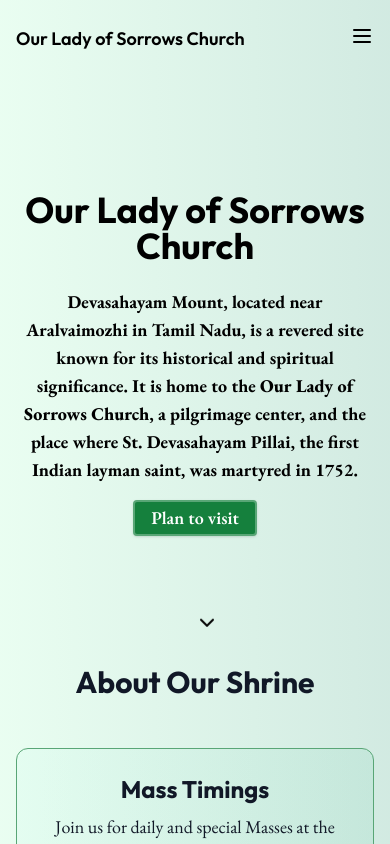
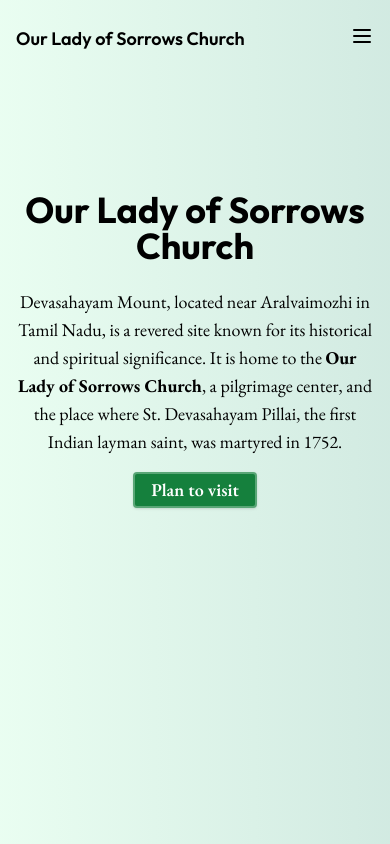
Before and after one commit to 0xrasla/devasahayam-mount, a React (Vite) app in the folder client/: page / in a window 390 px wide. Shown: the top 844 px of the page. Built offline with nearby package versions, Linux system fonts and the light colour scheme.

Commit message:
feauture: some animations

```diff
--- a/client/src/components/about.tsx
+++ b/client/src/components/about.tsx
@@ -59,8 +59,8 @@
                 key={index}
                 title={spotlight.title}
                 className="flex flex-col justify-between h-[250px] hover:bg-gray-100 transition-all duration-300 ease-in-out cards"
-                gradientColor="#fff"
-                gradientSize={250}
+                gradientColor="#f0f0f0"
+                gradientSize={50}
               >
                 <div className="p-6 h-full text-center">
                   <h1 className="text-2xl font-bold text-gray-900 font-outfit mb-2">
--- a/client/src/components/gallery.tsx
+++ b/client/src/components/gallery.tsx
@@ -40,7 +40,7 @@
       initial="hidden"
       whileInView="visible"
       viewport={{ once: true, amount: 0.3 }}
-      transition={{ staggerChildren: 0.2 }}
+      transition={{ staggerChildren: 0.6 }}
     >
       <div className="max-w-7xl mx-auto px-4 sm:px-6 lg:px-8">
         <h2 className="text-3xl font-bold text-center mb-12 text-gray-900">
--- a/client/src/components/hero.tsx
+++ b/client/src/components/hero.tsx
@@ -1,4 +1,4 @@
-import { ChevronDown } from "lucide-react";
+import { motion } from "motion/react";
 import { useEffect, useRef } from "react";
 import { Button } from "./ui/button";
 
@@ -12,13 +12,23 @@
   }, []);
 
   return (
-    <section className="relative overflow-hidden pt-32 pb-6" id="home">
+    <motion.section
+      className="relative overflow-hidden pt-32 pb-6 min-h-screen"
+      id="home"
+      initial={{ opacity: 0, y: 50 }}
+      whileInView={{ opacity: 1, y: 0 }}
+      viewport={{ once: true }}
+      transition={{
+        delay: 0.3,
+        duration: 0.5,
+      }}
+    >
       <div>
-        <div className="container flex flex-col items-center lg:items-start px-4 py-16 pb-24 mx-auto lg:pb-56 md:py-32 md:px-10 lg:px-32 text-center lg:text-left dark:text-gray-50">
+        <div className="container flex flex-col items-center lg:items-start px-4 py-16 mx-auto lg:pb-56 md:py-32 md:px-10 lg:px-32 text-center lg:text-left dark:text-gray-50">
           <h1 className="text-4xl font-outfit font-bold leading-none sm:text-6xl xl:max-w-3xl dark:text-gray-50">
             Our Lady of Sorrows Church
           </h1>
-          <p className="mt-6 mb-2 text-lg sm:mb-12 xl:max-w-3xl dark:text-gray-50 font-bold font-ebgarmond">
+          <p className="mt-6 mb-2 text-lg sm:mb-12 xl:max-w-3xl dark:text-gray-50 font-ebgarmond">
             Devasahayam Mount, located near Aralvaimozhi in Tamil Nadu, is a
             revered site known for its historical and spiritual significance. It
             is home to the <strong>Our Lady of Sorrows Church</strong>, a
@@ -28,13 +38,13 @@
 
           <Button
             type="button"
-            className="m-2 text-lg text-white font-semibold rounded dark:bg-gray-100 dark:text-gray-900 border-2"
+            className="m-2 text-lg text-white font-semibold rounded bg-primary border-2 p-4"
           >
             Plan to visit
           </Button>
         </div>
       </div>
-      <ChevronDown className="absolute bottom-6 left-1/2 transform -translate-x-1/2 animate-bounce" />
-    </section>
+      {/* <ChevronDown className="absolute bottom-6 left-1/2 transform -translate-x-1/2 animate-bounce" /> */}
+    </motion.section>
   );
 }
--- a/client/src/index.css
+++ b/client/src/index.css
@@ -88,3 +88,61 @@
       /* Light green with 20% opacity */
   ); /* W3C, IE 10+/ Edge, Firefox 16+, Chrome 26+, Opera 12+, Safari 7+ */
 }
+
+.loader {
+  width: 48px;
+  height: 48px;
+  margin: auto;
+  position: relative;
+}
+.loader:before {
+  content: "";
+  width: 48px;
+  height: 5px;
+  background: #000;
+  opacity: 0.25;
+  position: absolute;
+  top: 60px;
+  left: 0;
+  border-radius: 50%;
+  animation: shadow 0.5s linear infinite;
+}
+.loader:after {
+  content: "";
+  width: 100%;
+  height: 100%;
+  background: #fff;
+  animation: bxSpin 0.5s linear infinite;
+  position: absolute;
+  top: 0;
+  left: 0;
+  border-radius: 4px;
+}
+@keyframes bxSpin {
+  17% {
+    border-bottom-right-radius: 3px;
+  }
+  25% {
+    transform: translateY(9px) rotate(22.5deg);
+  }
+  50% {
+    transform: translateY(18px) scale(1, 0.9) rotate(45deg);
+    border-bottom-right-radius: 40px;
+  }
+  75% {
+    transform: translateY(9px) rotate(67.5deg);
+  }
+  100% {
+    transform: translateY(0) rotate(90deg);
+  }
+}
+
+@keyframes shadow {
+  0%,
+  100% {
+    transform: scale(1, 1);
+  }
+  50% {
+    transform: scale(1.2, 1);
+  }
+}
--- a/client/src/routes/index.tsx
+++ b/client/src/routes/index.tsx
@@ -5,14 +5,29 @@
 import Saint from "@/components/saint";
 import Visit from "@/components/visit";
 import { createFileRoute } from "@tanstack/react-router";
+import { useEffect, useState } from "react";
 
 export const Route = createFileRoute("/")({
   component: HomeComponent,
 });
 
 function HomeComponent() {
+  const [isLoading, setIsLoading] = useState(true);
+
+  useEffect(() => {
+    setTimeout(() => {
+      setIsLoading(false);
+    }, 1000);
+  }, []);
+
   return (
     <div>
+      {isLoading && (
+        <div className="min-h-screen flex items-center justify-center">
+          <div className="loader"></div>
+        </div>
+      )}
+      {!isLoading && (
         <div className="min-h-screen">
           <Navbar />
           <Hero />
@@ -21,6 +36,7 @@
           <Gallery />
           <Visit />
         </div>
+      )}
     </div>
   );
 }
```
Lines whose indentation alone changed are shown as unchanged.
